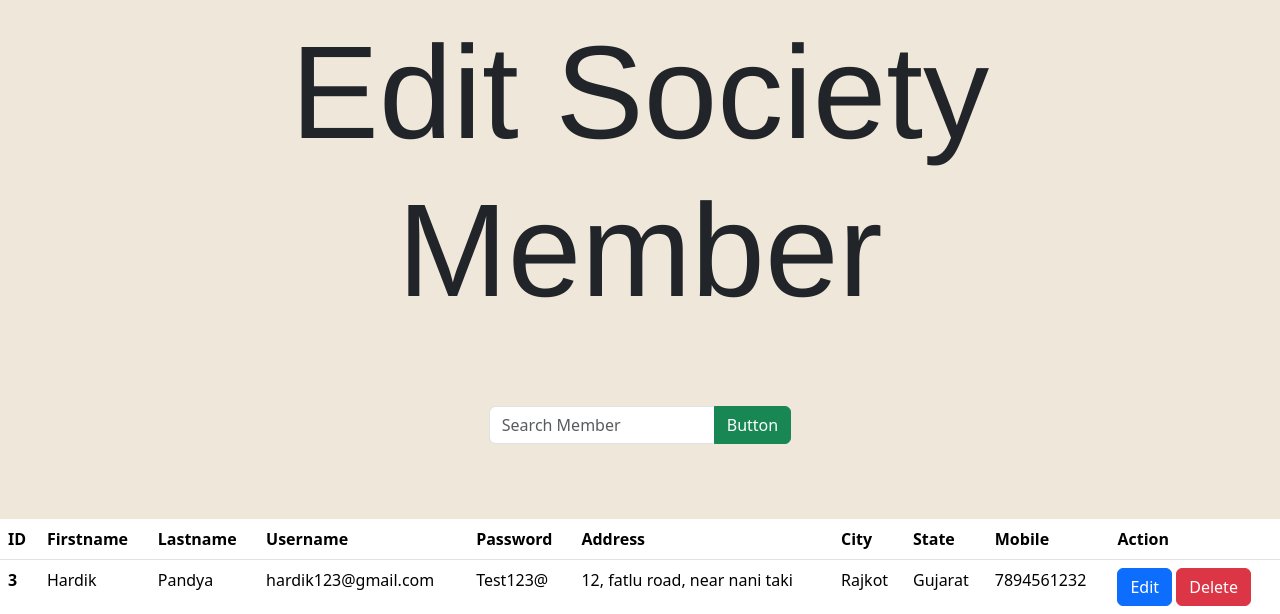
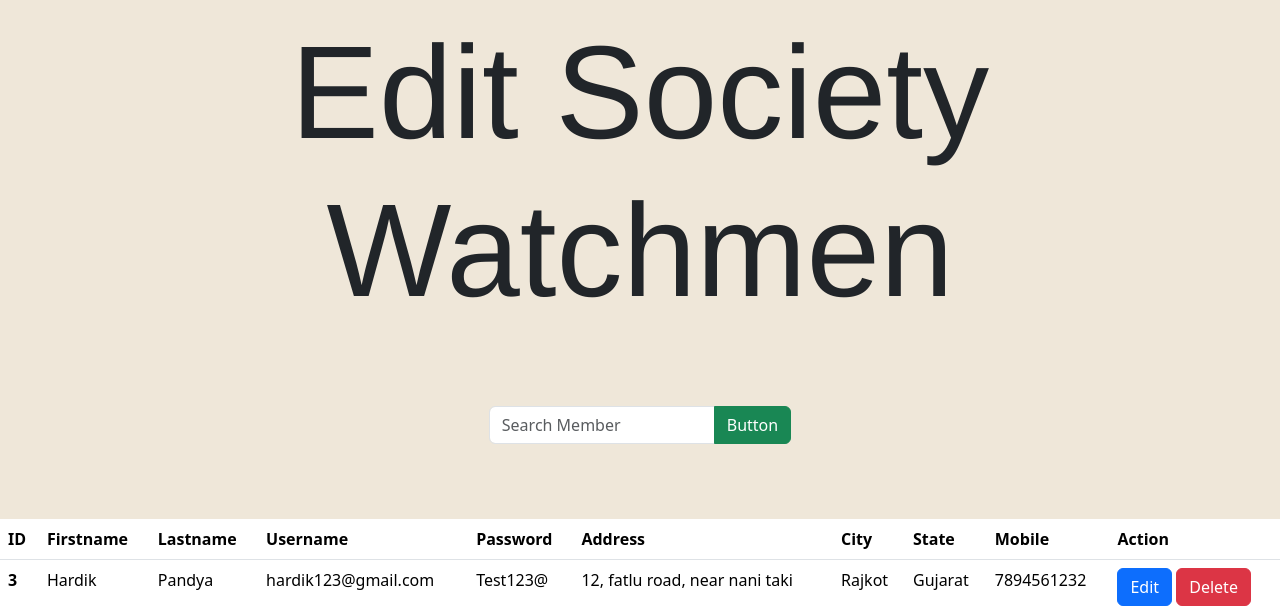
Before and after one commit to Sadariya/07_nov_Gaurav_Python, a Django app: page /editwatchmen/ in a window 1280 px wide. Shown: the part 143-757 px from the top of the page. Run offline with Django 4.2, Linux system fonts and the light colour scheme; data comes from the database, SQL or seed files in the repository.

Commit message:
Update editwatchmen.html

```diff
--- a/Assesment/Assesment_3/templates/editwatchmen.html
+++ b/Assesment/Assesment_3/templates/editwatchmen.html
@@ -4,7 +4,7 @@
 <div class="container" style="margin-bottom: 2cm; margin-top: 2cm; ">
     <center>
         <h1 style="font-size: 35mm; font-family: 'Franklin Gothic Medium', 'Arial Narrow', Arial, sans-serif;">Edit
-            Society Member</h1>
+            Society Watchmen</h1>
     </center>
 </div>
 
```
